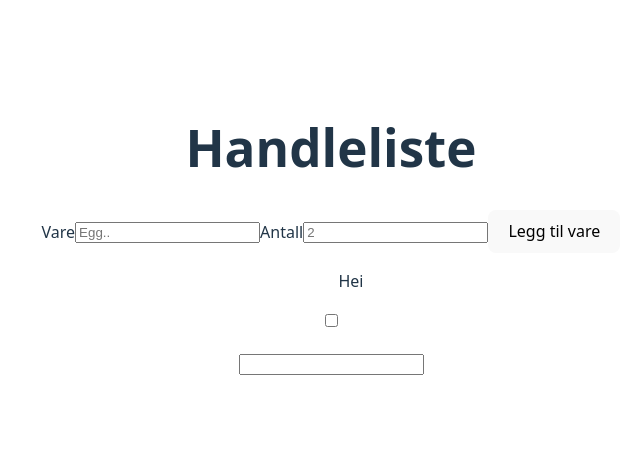
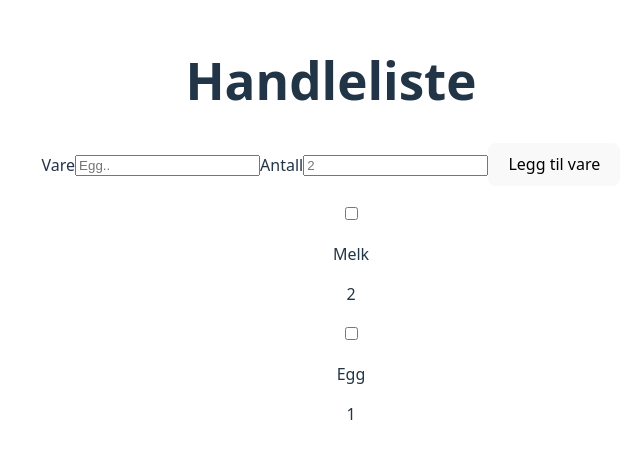
Before and after one commit to Fird3/Arbeidskrav2UIN, a React (Vite) app: page / in a window 1280 px wide. Shown: the part 170-628 px from the top of the page, without its empty margins (309-949 px from the left). Built offline with nearby package versions, Linux system fonts and the light colour scheme.

Commit message:
allerede eksisterend punkt fungerer

```diff
--- a/src/App.jsx
+++ b/src/App.jsx
@@ -1,6 +1,4 @@
 import { useState } from 'react'
-import reactLogo from './assets/react.svg'
-import viteLogo from '/vite.svg'
 import './App.css'
 import Addform from './components/Addform'
 import ShoppingList from './components/ShoppingList'
@@ -23,11 +21,13 @@ function App() {
     }
   ]
 
+  const [Liste, setListe] = useState(HandlelisteVare)
+
   return (
     <main>
       <h1>Handleliste</h1>
       <Addform />
-      <ShoppingList />
+      <ShoppingList HandlelisteVare={Liste} setListe={setListe} />
 
     </main>
   )
--- a/src/components/ShoppingItem.jsx
+++ b/src/components/ShoppingItem.jsx
@@ -3,10 +3,8 @@ export default function ShoppingItem({title, number}){
     return(
         <article>
             <input type="checkbox"></input>
-            <h3>{title}</h3>
+            <p>{title}</p>
             <p>{number}</p>
-            <input type="number" min="1"></input>
-
         </article>
     )
 }
--- a/src/components/ShoppingList.jsx
+++ b/src/components/ShoppingList.jsx
@@ -1,14 +1,16 @@
 import ShoppingItem from "./ShoppingItem";
 
 
-export default function ShoppingList(HandlelisteVare){
+export default function ShoppingList({HandlelisteVare, setListe}){
 
   return(
     <section>
-        <ol>
-          <p>Hei</p>
+        <ol className="listepunkt">
+          {HandlelisteVare.map((vare) =>
+          <ShoppingItem key={vare.id} title={vare.title} number={vare.number} setListe={setListe}
+          /> )}
         </ol>
-        <ShoppingItem />
+
     </section>
   )
 
--- /dev/null
+++ b/src/style/listepunkt.scss
@@ -0,0 +1,5 @@
+.listepunkt{
+    display: flex;
+    justify-content: center;
+    gap: 1rem;
+}
```
